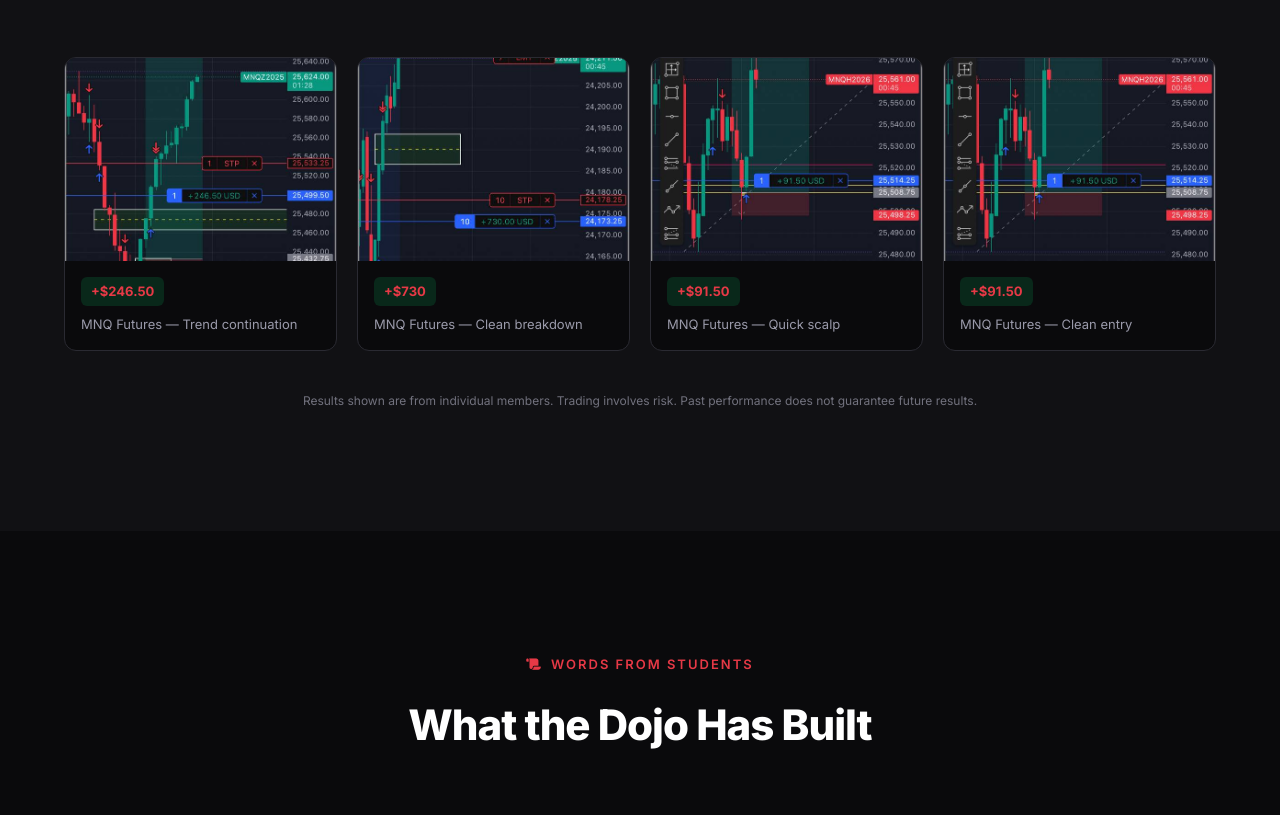
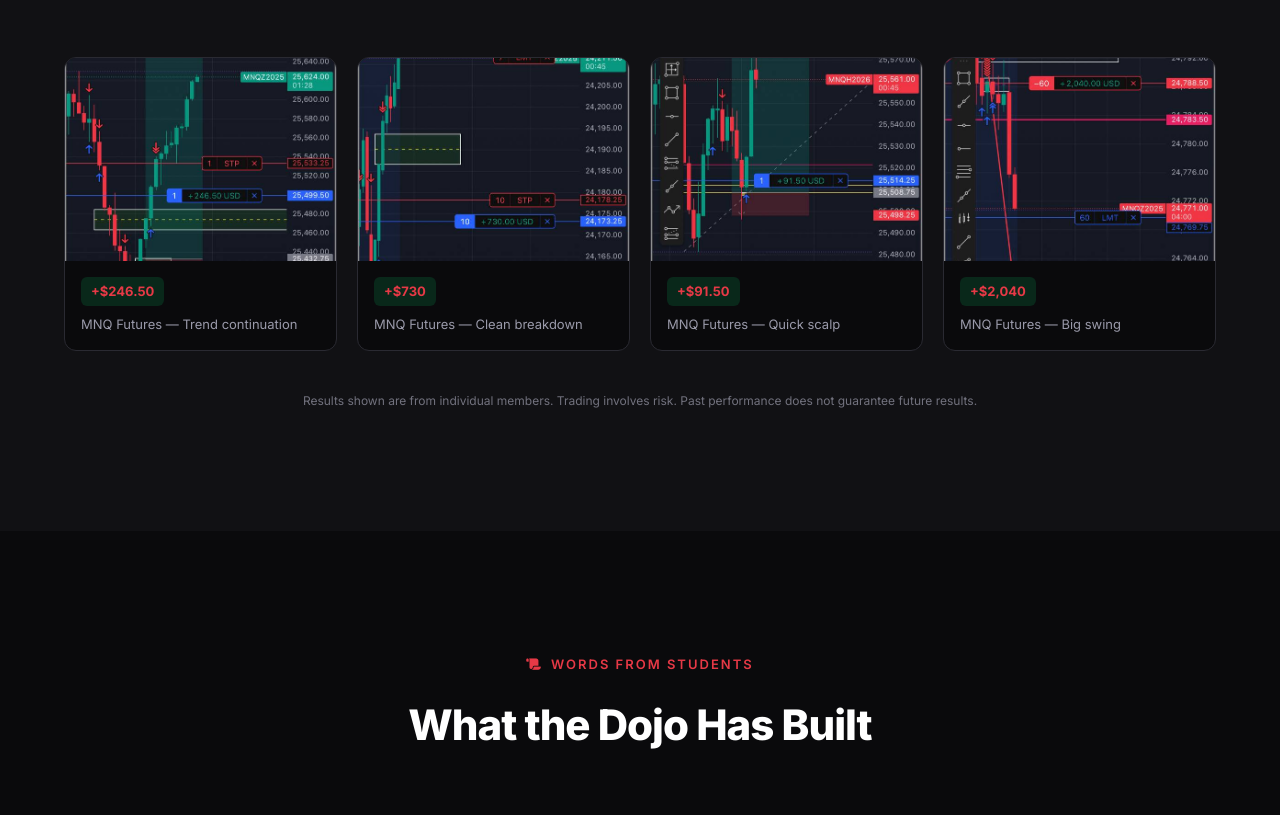
Before and after one commit to wongisaiah924-hub/dojogains, a plain HTML site: page index.html in a window 1280 px wide. Shown: the part 8251-9066 px from the top of the page. Drawn offline with Linux system fonts and the light colour scheme.

Commit message:
Add final trade screenshot +040

```diff
--- a/index.html
+++ b/index.html
@@ -2214,11 +2214,11 @@
             </div>
             <div class="win-card">
                 <div class="win-image">
-                    <img src="/trade-win-1.jpg" alt="MNQ Trade +$91.50">
+                    <img src="/trade-win-4.jpg" alt="MNQ Trade +$2,040">
                 </div>
                 <div class="win-info">
-                    <span class="win-tag profit">+$91.50</span>
-                    <p>MNQ Futures — Clean entry</p>
+                    <span class="win-tag profit">+$2,040</span>
+                    <p>MNQ Futures — Big swing</p>
                 </div>
             </div>
         </div>
```
Also changed, not shown: trade-win-4.jpg (added).
